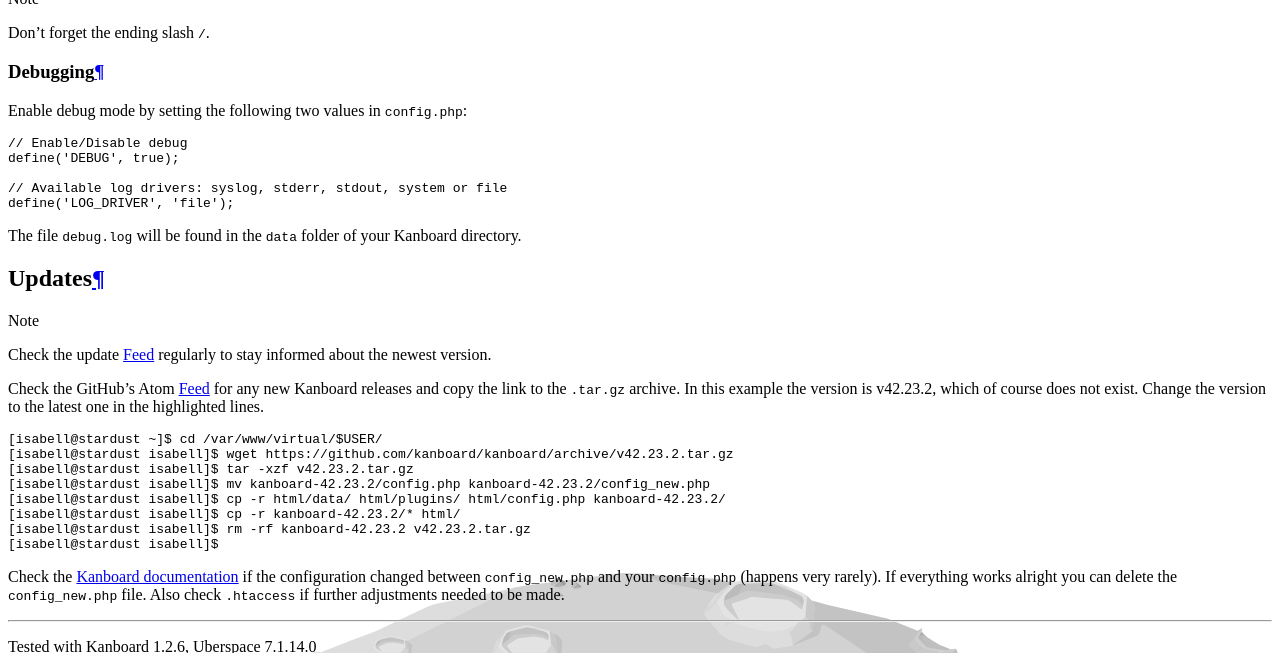
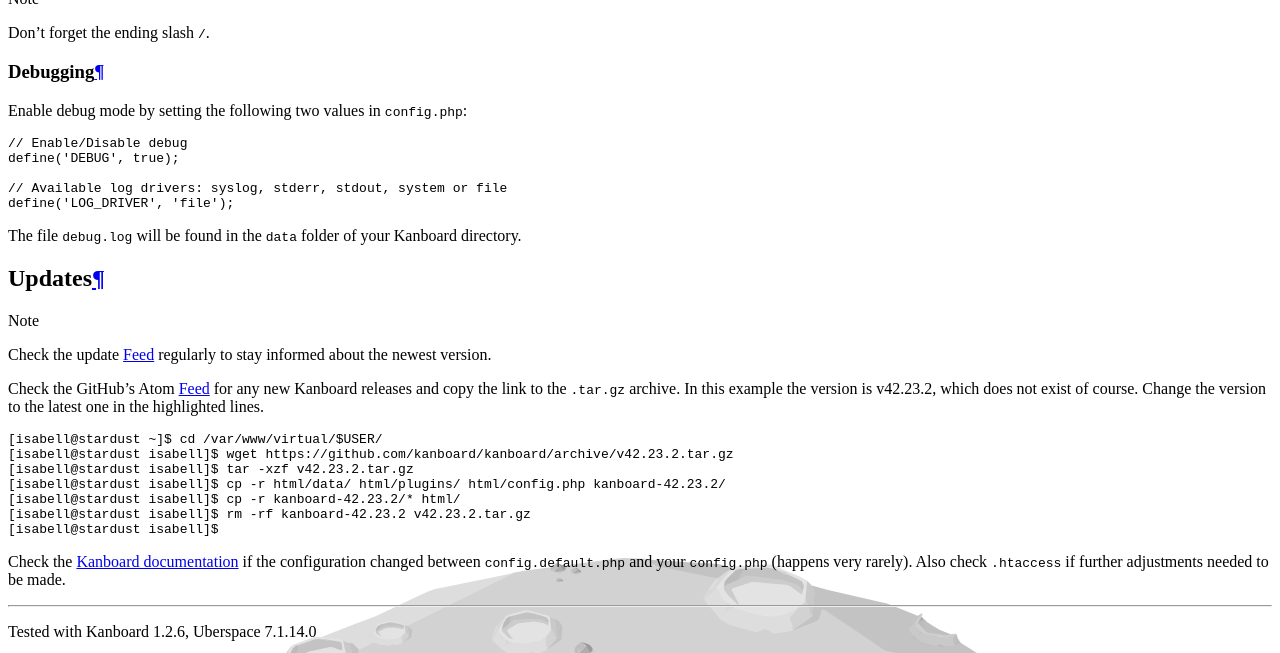
Before and after one commit to Uberspace/lab, a Sphinx documentation site: the page built from source/guide_kanboard.rst, in a window 1280 px wide and 900 px high, scrolled down 3872 px, cut to the strip 0-653 px from the top of the window. Built offline with Sphinx 7.4.7 and the Read the Docs theme 2.0.0, drawn with Linux system fonts in a browser that asks for light colours.

Commit message:
Minor improvements

```diff
--- a/source/guide_kanboard.rst
+++ b/source/guide_kanboard.rst
@@ -186,21 +186,20 @@
 
 .. note:: Check the update Feed_ regularly to stay informed about the newest version.
 
-Check the GitHub's Atom Feed_ for any new Kanboard releases and copy the link to the ``.tar.gz`` archive. In this example the version is v42.23.2, which of course does not exist. Change the version to the latest one in the highlighted lines.
+Check the GitHub's Atom Feed_ for any new Kanboard releases and copy the link to the ``.tar.gz`` archive. In this example the version is v42.23.2, which does not exist of course. Change the version to the latest one in the highlighted lines.
 
 .. code-block:: console
- :emphasize-lines: 2,3,4,5,6,7
+ :emphasize-lines: 2,3,4,5,6
 
  [isabell@stardust ~]$ cd /var/www/virtual/$USER/
  [isabell@stardust isabell]$ wget https://github.com/kanboard/kanboard/archive/v42.23.2.tar.gz
  [isabell@stardust isabell]$ tar -xzf v42.23.2.tar.gz
- [isabell@stardust isabell]$ mv kanboard-42.23.2/config.php kanboard-42.23.2/config_new.php
  [isabell@stardust isabell]$ cp -r html/data/ html/plugins/ html/config.php kanboard-42.23.2/
  [isabell@stardust isabell]$ cp -r kanboard-42.23.2/* html/
  [isabell@stardust isabell]$ rm -rf kanboard-42.23.2 v42.23.2.tar.gz
  [isabell@stardust isabell]$
 
-Check the `Kanboard documentation`_ if the configuration changed between ``config_new.php`` and your ``config.php`` (happens very rarely). If everything works alright you can delete the ``config_new.php`` file. Also check ``.htaccess`` if further adjustments needed to be made.
+Check the `Kanboard documentation`_ if the configuration changed between ``config.default.php`` and your ``config.php`` (happens very rarely). Also check ``.htaccess`` if further adjustments needed to be made.
 
 .. _MySQL: https://manual.uberspace.de/en/database-mysql.html
 .. _domains: https://manual.uberspace.de/en/web-domains.html
```
